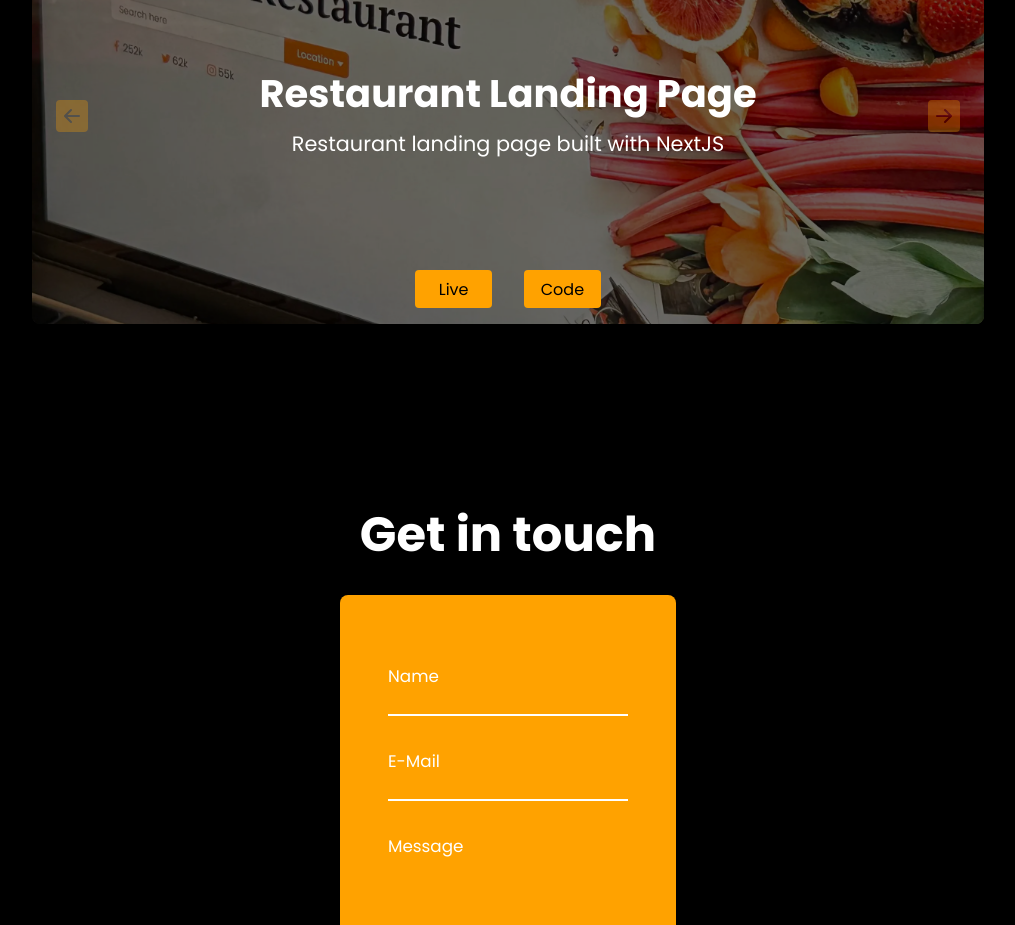
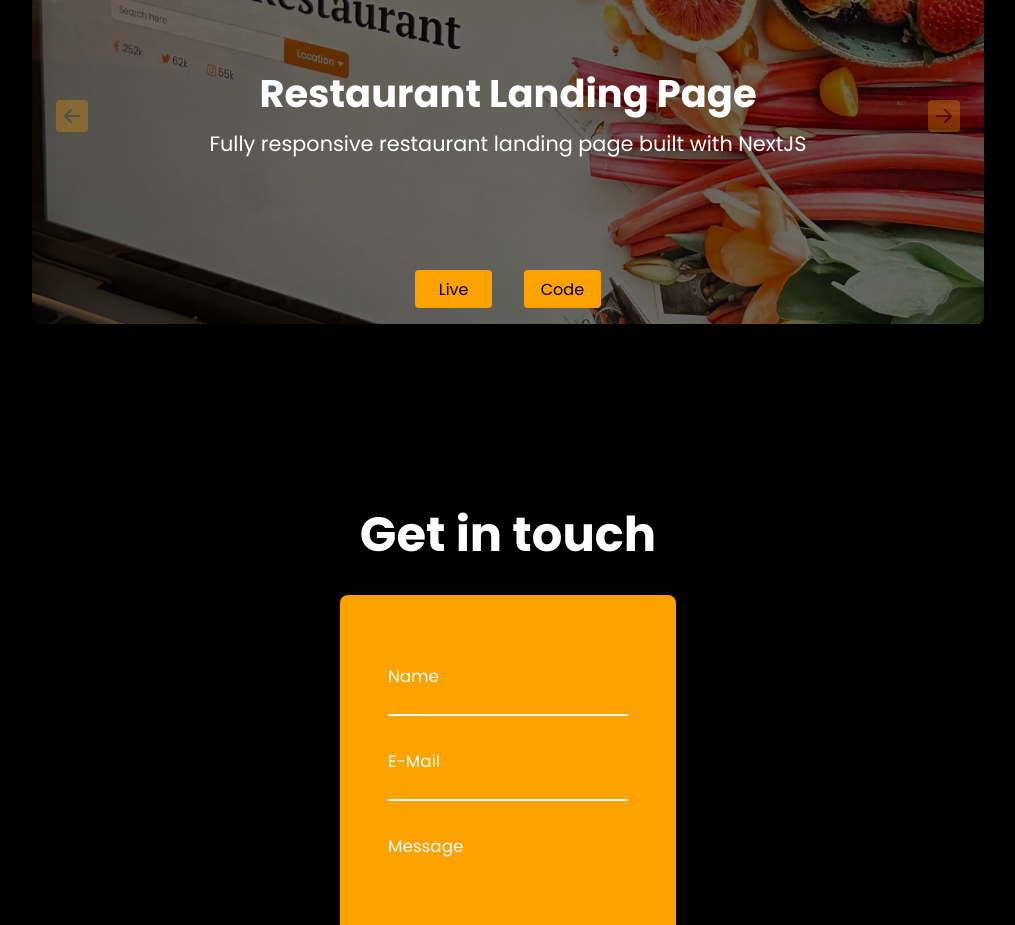
Before and after one commit to John-Monk/developer-portfolio, a Next.js app: page / in a window 1280 px wide. Shown: the part 1200-2125 px from the top of the page, without its empty margins (132-1147 px from the left). Built offline with nearby package versions, Linux system fonts and the light colour scheme.

Commit message:
edited descriptions of projects

```diff
--- a/components/Carousel.js
+++ b/components/Carousel.js
@@ -11,15 +11,15 @@ import { useState, useEffect } from 'react';
 
 const projectData = [
   {
-    title: 'Link Page Markup Generator',
-    description: 'A user friendly web app for generating HTML and CSS markup for link pages',
+    title: 'Link Page Generator',
+    description: 'A user friendly web app for generating HTML and CSS markup for self hosting link pages',
     live: 'https://main--deft-dasik-802c2c.netlify.app/',
     code: 'https://github.com/John-Monk/link-page-generator',
     image: linkGenerator,
   },
   {
     title: 'Restaurant Landing Page',
-    description: 'Restaurant landing page built with NextJS',
+    description: 'Fully responsive restaurant landing page built with NextJS',
     live: 'https://incredible-medovik-5ae8d9.netlify.app/',
     code: 'https://github.com/John-Monk/restaurant-landing',
     image: restaurant,
```
